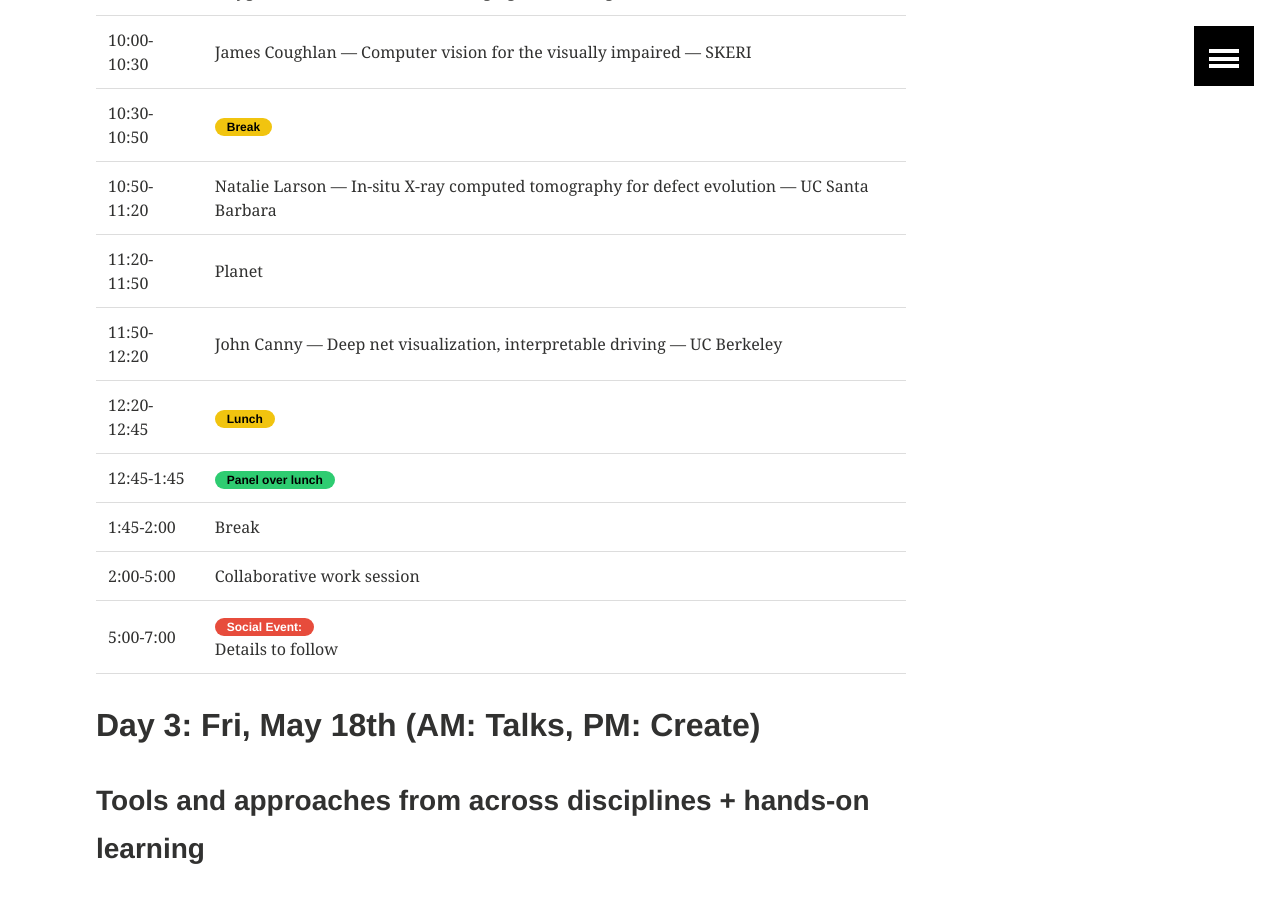
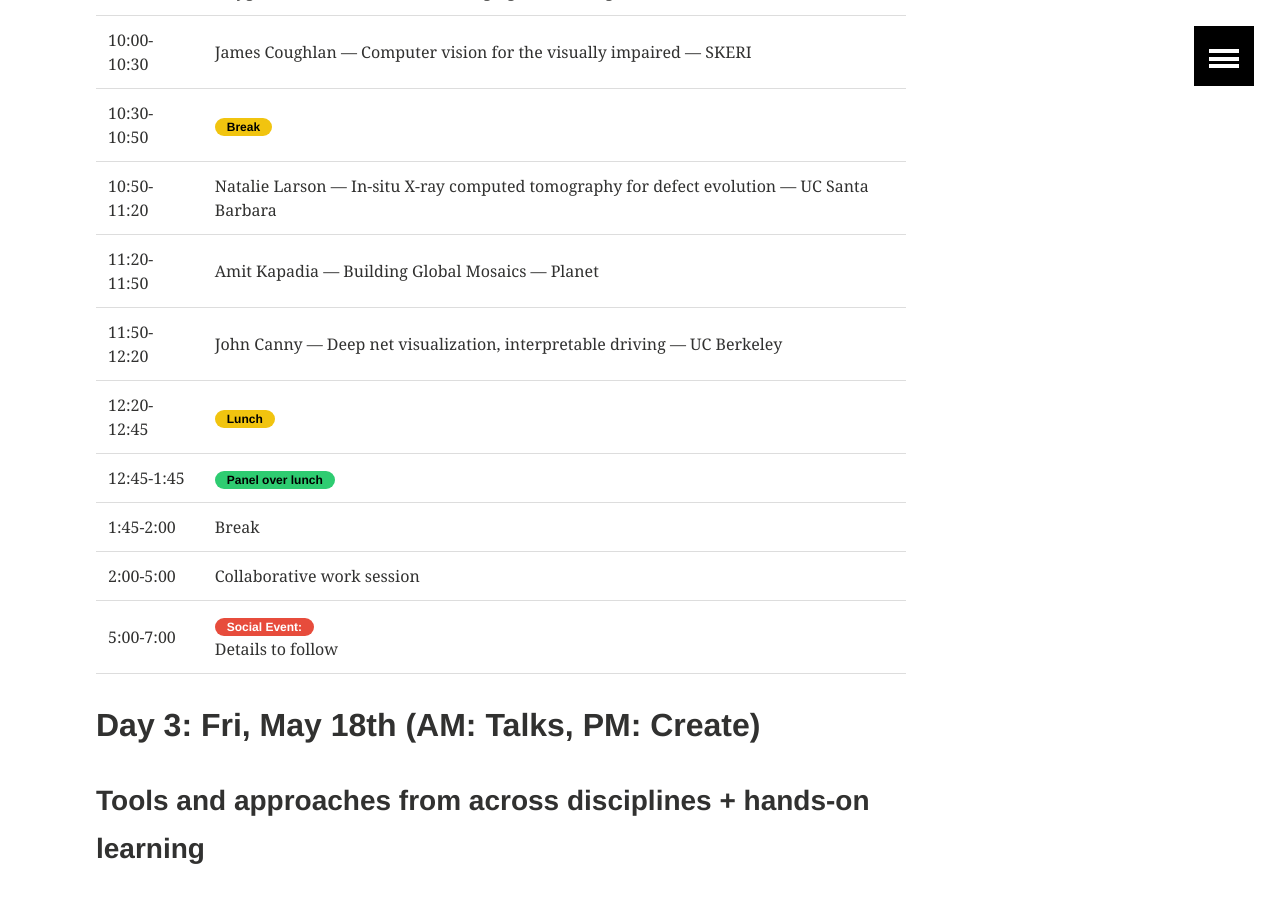
Before and after one commit to imagexd/imagexd.github.io, a Jekyll site: the page built from programs/imagexd2018.md, in a window 1280 px wide and 900 px high, scrolled down 1511 px. Built offline with Jekyll 4.4.1, drawn with Linux system fonts in a browser that asks for light colours.

Commit message:
Add Amit's talk

```diff
--- a/programs/imagexd2018.md
+++ b/programs/imagexd2018.md
@@ -52,7 +52,7 @@ image:
 | 10:30-10:50  | <span class="badge warning">Break</span>   |
 |----
 | 10:50-11:20  | Natalie Larson --- In-situ X-ray computed tomography for defect evolution --- UC Santa Barbara |
-| 11:20-11:50  | Planet |
+| 11:20-11:50  | Amit Kapadia --- Building Global Mosaics --- Planet |
 | 11:50-12:20  | John Canny --- Deep net visualization, interpretable driving --- UC Berkeley  |
 |----
 | 12:20-12:45  | <span class="badge warning">Lunch</span>  |
```
